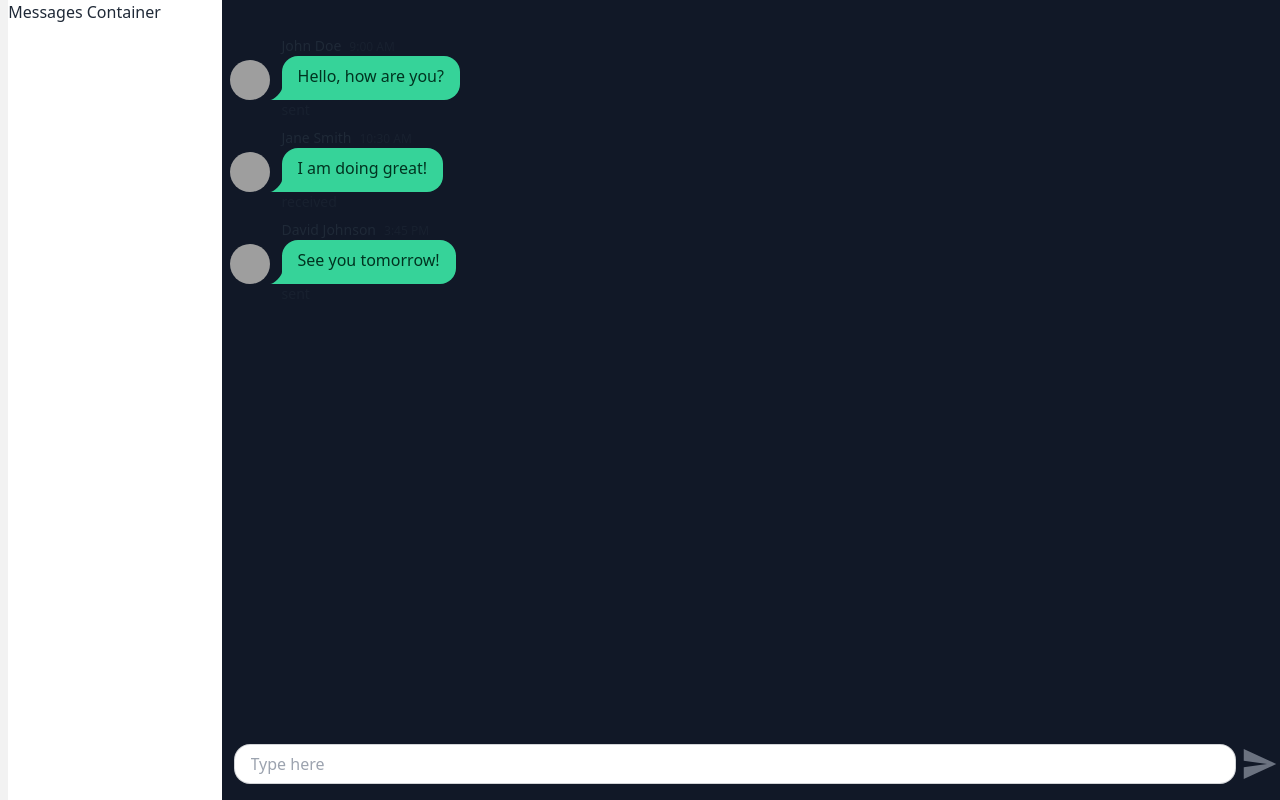
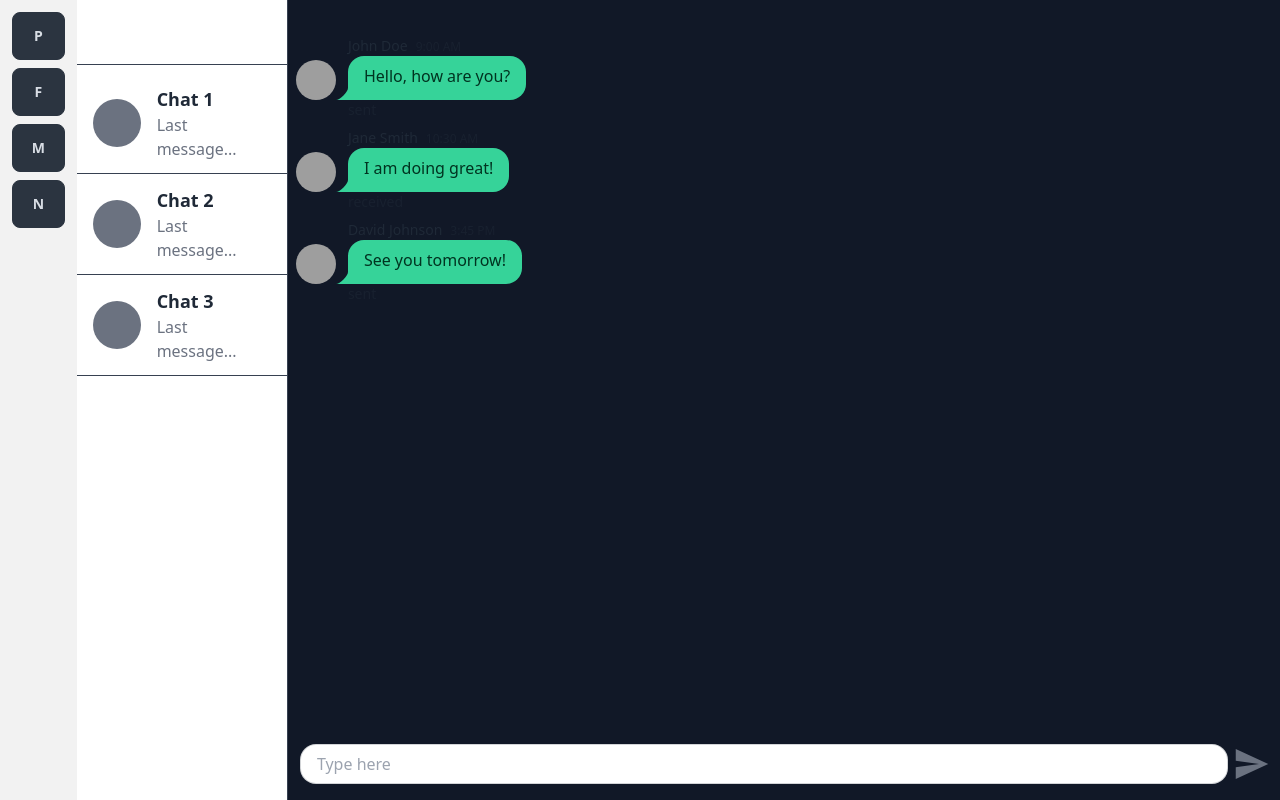
Before and after one commit to carllippert/SecretAgents, a React (Vite) app: page /messaging in a window 1280 px wide. Built offline with nearby package versions, Linux system fonts and the light colour scheme; grey boxes are pictures that could not be loaded.

Commit message:
mock file explorer

```diff
--- /dev/null
+++ b/src/components/fileExplorer.jsx
@@ -0,0 +1,37 @@
+import React from "react";
+import { FaFolder, FaFile } from "react-icons/fa";
+
+const FileExplorer = () => {
+  return (
+    <div className="flex flex-col text-gray-300 w-64 h-screen">
+      {/* <div className="flex items-center justify-center h-16 px-4">
+        <h2 className="text-xl font-bold">File Explorer</h2>
+          </div> */}
+      <div className="p-4 border-b border-gray-700">
+        <h2 className="text-white text-2xl font-bold">Notes</h2>
+      </div>
+      <div className="flex-grow overflow-y-auto">
+        <ul className="py-2">
+          <li className="px-4 py-2 flex items-center">
+            <FaFolder className="mr-2" />
+            <span>Folder 1</span>
+          </li>
+          <li className="px-4 py-2 flex items-center">
+            <FaFolder className="mr-2" />
+            <span>Folder 2</span>
+          </li>
+          <li className="px-4 py-2 flex items-center">
+            <FaFile className="mr-2" />
+            <span>File 1.txt</span>
+          </li>
+          <li className="px-4 py-2 flex items-center">
+            <FaFile className="mr-2" />
+            <span>File 2.js</span>
+          </li>
+        </ul>
+      </div>
+    </div>
+  );
+};
+
+export default FileExplorer;
--- a/src/components/leftPanel.jsx
+++ b/src/components/leftPanel.jsx
@@ -1,5 +1,9 @@
 const LeftPanel = ({ children }) => {
-  return <div className="flex flex-col w-64">{children}</div>;
+  return (
+    <div className="flex flex-col w-64 border-r border-gray-700">
+      {children}
+    </div>
+  );
 };
 
 export default LeftPanel;
--- a/src/root.jsx
+++ b/src/root.jsx
@@ -3,7 +3,7 @@ import { Outlet, Link } from "react-router-dom";
 export default function Root() {
   return (
     <div
-      data-theme="cupcake"
+      // data-theme="cupcake"
       className="flex flex-row min-w-screen min-h-screen overflow-hidden"
     >
       <div className="w-20 bg-base-200 flex flex-col gap-2 p-3">
--- a/src/routes/messaging.jsx
+++ b/src/routes/messaging.jsx
@@ -5,9 +5,38 @@ import Messages from "../components/messages";
 
 export default function Messaging() {
   return (
-    <div className="flex flex-row h-screen w-screen">
+    <div className="flex flex-row h-full w-full">
       <LeftPanel>
-        <div className="">Messages Container</div>
+        <div className="flex flex-col">
+          <div className="p-4 border-b border-gray-700">
+            <h2 className="text-white text-2xl font-bold">Chats</h2>
+          </div>
+          <div className="flex-grow overflow-y-auto">
+            <ul className="py-2">
+              <li className="flex items-center px-4 py-3 border-b border-gray-700">
+                <div className="flex-shrink-0 w-12 h-12 rounded-full bg-gray-500"></div>
+                <div className="flex-grow ml-4">
+                  <h3 className="text-lg font-semibold">Chat 1</h3>
+                  <p className="text-gray-500">Last message...</p>
+                </div>
+              </li>
+              <li className="flex items-center px-4 py-3 border-b border-gray-700">
+                <div className="flex-shrink-0 w-12 h-12 rounded-full bg-gray-500"></div>
+                <div className="flex-grow ml-4">
+                  <h3 className="text-lg font-semibold">Chat 2</h3>
+                  <p className="text-gray-500">Last message...</p>
+                </div>
+              </li>
+              <li className="flex items-center px-4 py-3 border-b border-gray-700">
+                <div className="flex-shrink-0 w-12 h-12 rounded-full bg-gray-500"></div>
+                <div className="flex-grow ml-4">
+                  <h3 className="text-lg font-semibold">Chat 3</h3>
+                  <p className="text-gray-500">Last message...</p>
+                </div>
+              </li>
+            </ul>
+          </div>
+        </div>
       </LeftPanel>
       <div className="flex flex-col w-full h-full bg-pink-100">
         {/* <div className="w-full h-full bg-pink-100">
--- a/src/routes/notes.jsx
+++ b/src/routes/notes.jsx
@@ -1,13 +1,12 @@
 import { Outlet, Link } from "react-router-dom";
 import LeftPanel from "../components/leftPanel";
+import FileExplorer from "../components/fileExplorer";
 
 export default function Notes() {
   return (
     <div className="flex flex-row h-full w-full ">
       <LeftPanel>
-        <div className="w-32 bg-base-100 flex flex-col gap-2 p-3">
-          Notes List Container
-        </div>
+        <FileExplorer />
       </LeftPanel>
       <div>
         <Outlet />
```
